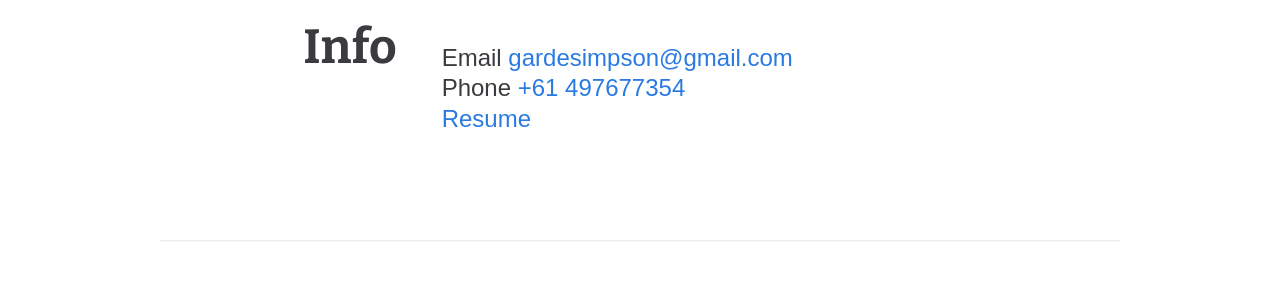
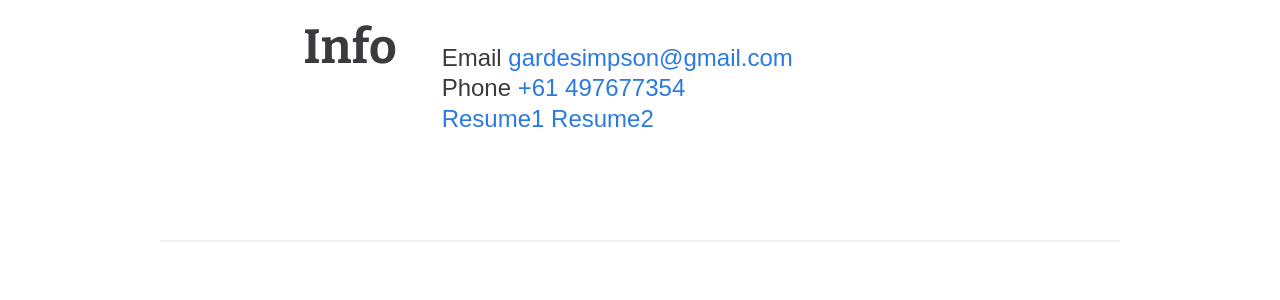
Before and after one commit to node-gs/GerardSimpson, a Jekyll site: the page built from index.html, in a window 1280 px wide. Shown: the part 1714-2014 px from the top of the page. Built offline with Jekyll 4.4.1, drawn with Linux system fonts in a browser that asks for light colours.

Commit message:
experimenting with permalinks

```diff
--- a/_layouts/custom.html
+++ b/_layouts/custom.html
@@ -88,7 +88,8 @@ title: Gerard Simpson - Web Developer
               </li>
               <li>
                 <p>
-                  <a href='/resume'>Resume</a>
+                  <a href='/resume'>Resume1</a>
+                  <a href='{{ /resume | prepend: site.baseurl }}'>Resume2</a>
                 </p>
               </li>
             </ul>
```
